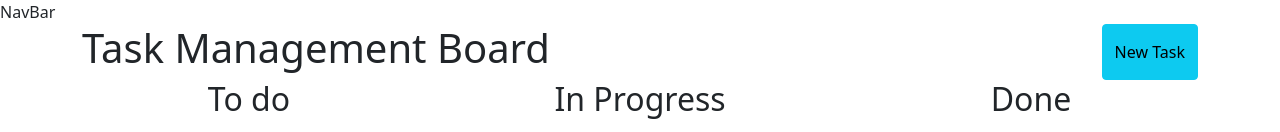
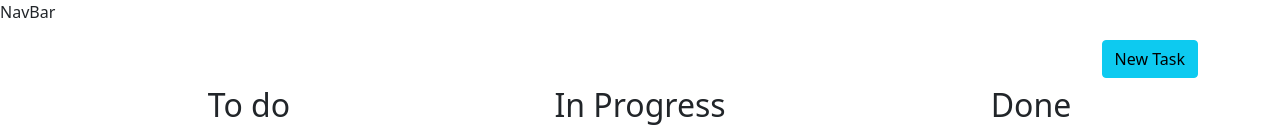
Before and after one commit to FcoJavierLpz/productivity-app, a React (Vite) app: page / in a window 1280 px wide. Shown: the top 132 px of the page. Built offline with nearby package versions, Linux system fonts and the light colour scheme; no server answers; the database is empty.

Commit message:
refactor(app): add padding for main container

```diff
--- a/src/App.tsx
+++ b/src/App.tsx
@@ -29,9 +29,8 @@
   return (
     <Router>
       <NavBar />
-      <div className="container">
-        <div className="d-flex justify-content-between">
-          <h1 className="text-center">Task Management Board</h1>
+      <div className="container mt-3">
+        <div className="d-flex justify-content-end pb-2">
           <Button
             variant="info"
             onClick={() => dispatch(setShowTaskEdit(showTaskEdit))}
```
